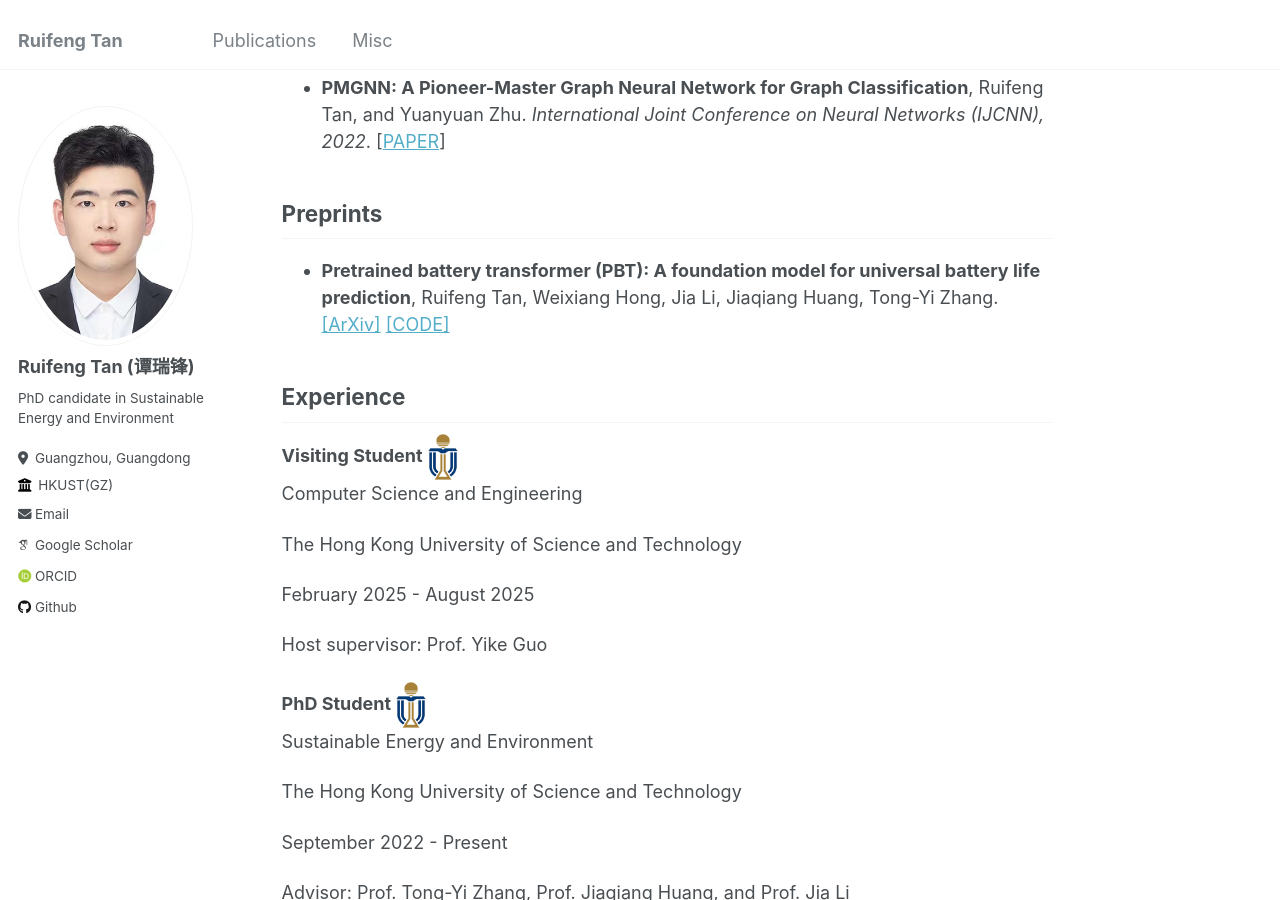
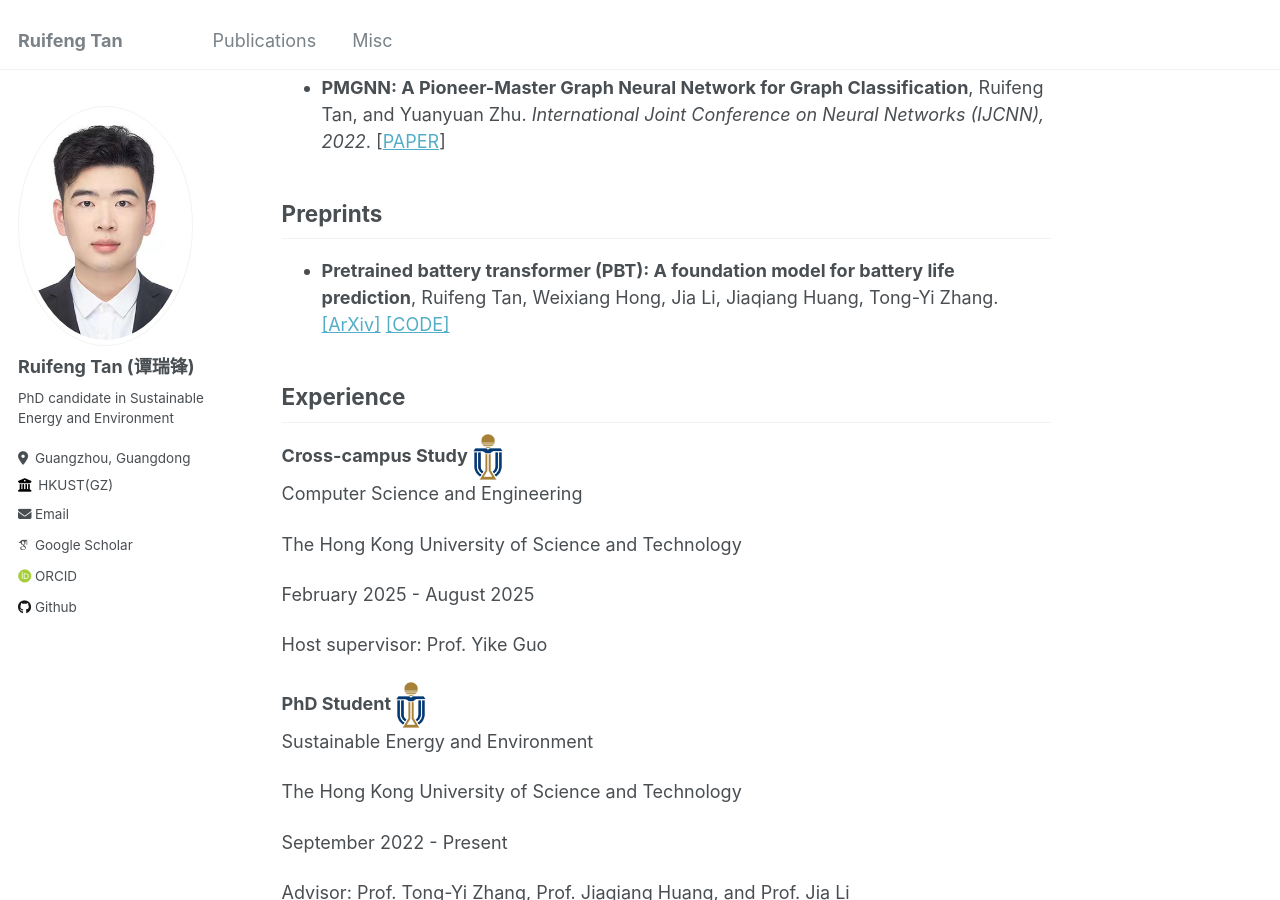
Before and after one commit to Ruifeng-Tan/Ruifeng-Tan.github.io, a Jekyll site: the page built from _pages/about.md, in a window 1280 px wide and 900 px high, scrolled down 1656 px. Built offline with Jekyll 4.4.1, drawn with Linux system fonts in a browser that asks for light colours; some web fonts are replaced.

Commit message:
update about

```diff
--- a/_pages/about.md
+++ b/_pages/about.md
@@ -38,10 +38,10 @@ His current research interests lie in materials informatics, especially battery
 - **PMGNN: A Pioneer-Master Graph Neural Network for Graph Classification**, Ruifeng Tan, and Yuanyuan Zhu. *International Joint Conference on Neural Networks (IJCNN), 2022*. [[PAPER](https://ieeexplore.ieee.org/document/9892849)]
 
 ## Preprints
-- **Pretrained battery transformer (PBT): A foundation model for universal battery life prediction**, Ruifeng Tan, Weixiang Hong, Jia Li, Jiaqiang Huang, Tong-Yi Zhang. [[ArXiv]](https://arxiv.org/abs/2512.16334) [[CODE]](https://github.com/Ruifeng-Tan/PBT)
+- **Pretrained battery transformer (PBT): A foundation model for battery life prediction**, Ruifeng Tan, Weixiang Hong, Jia Li, Jiaqiang Huang, Tong-Yi Zhang. [[ArXiv]](https://arxiv.org/abs/2512.16334) [[CODE]](https://github.com/Ruifeng-Tan/PBT)
 
 ## Experience
-**Visiting Student**  <img src="../images/HKUSTGZ.png" alt="HKUST Logo" width="30" style="vertical-align: middle;"/>
+**Cross-campus Study**  <img src="../images/HKUSTGZ.png" alt="HKUST Logo" width="30" style="vertical-align: middle;"/>
 Computer Science and Engineering
 
 The Hong Kong University of Science and Technology
```
Also changed, not shown: _pages/publications.md (+2 -2 lines).
